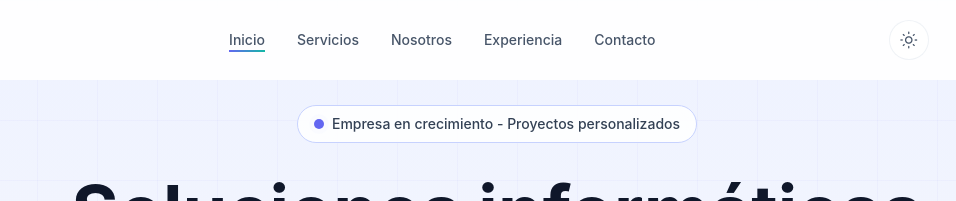
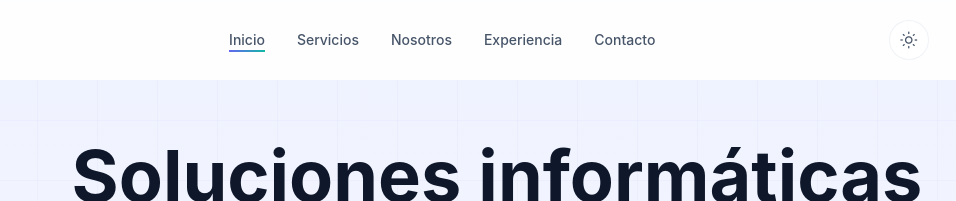
Before and after one commit to Loriems/skapdal, a website: page index.html in a window 1280 px wide. Shown: the top 201 px of the page, 143-1099 px from the left. Drawn offline with Linux system fonts and the light colour scheme.

Commit message:
delete element

```diff
--- a/index.html
+++ b/index.html
@@ -134,14 +134,6 @@
 
         <div class="container mx-auto px-6 lg:px-8 relative z-10">
           <div class="max-w-4xl mx-auto text-center">
-
-            <div class="reveal inline-flex items-center gap-2 px-4 py-2 rounded-full glass mb-8 border border-primary-light-4 dark:border-primary-dark-5">
-              <span class="relative flex h-2.5 w-2.5">
-                <span class="animate-ping absolute inline-flex h-full w-full rounded-full bg-primary-light-6 opacity-75 dark:bg-primary-dark-8"></span>
-                <span class="relative inline-flex rounded-full h-2.5 w-2.5 bg-primary-light-7 dark:bg-primary-dark-9"></span>
-              </span>
-              <span class="text-sm font-medium text-slate-700 dark:text-slate-200">Empresa en crecimiento - Proyectos personalizados</span>
-            </div>
 
 
             <h1 class="reveal text-4xl sm:text-5xl lg:text-7xl font-display font-bold text-slate-900 leading-tight mb-6 dark:text-white" style="transition-delay: 0.1s;">
```
